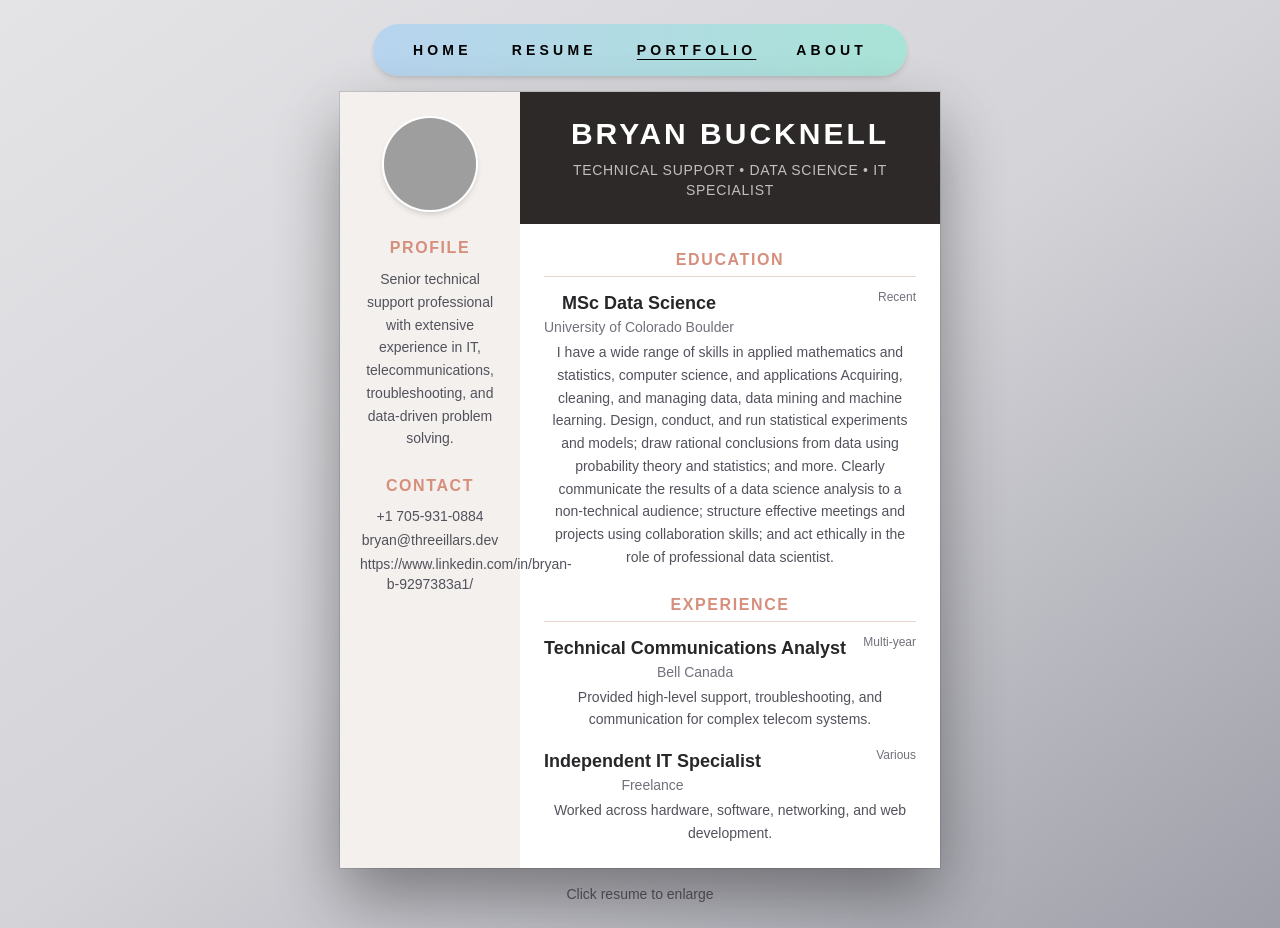
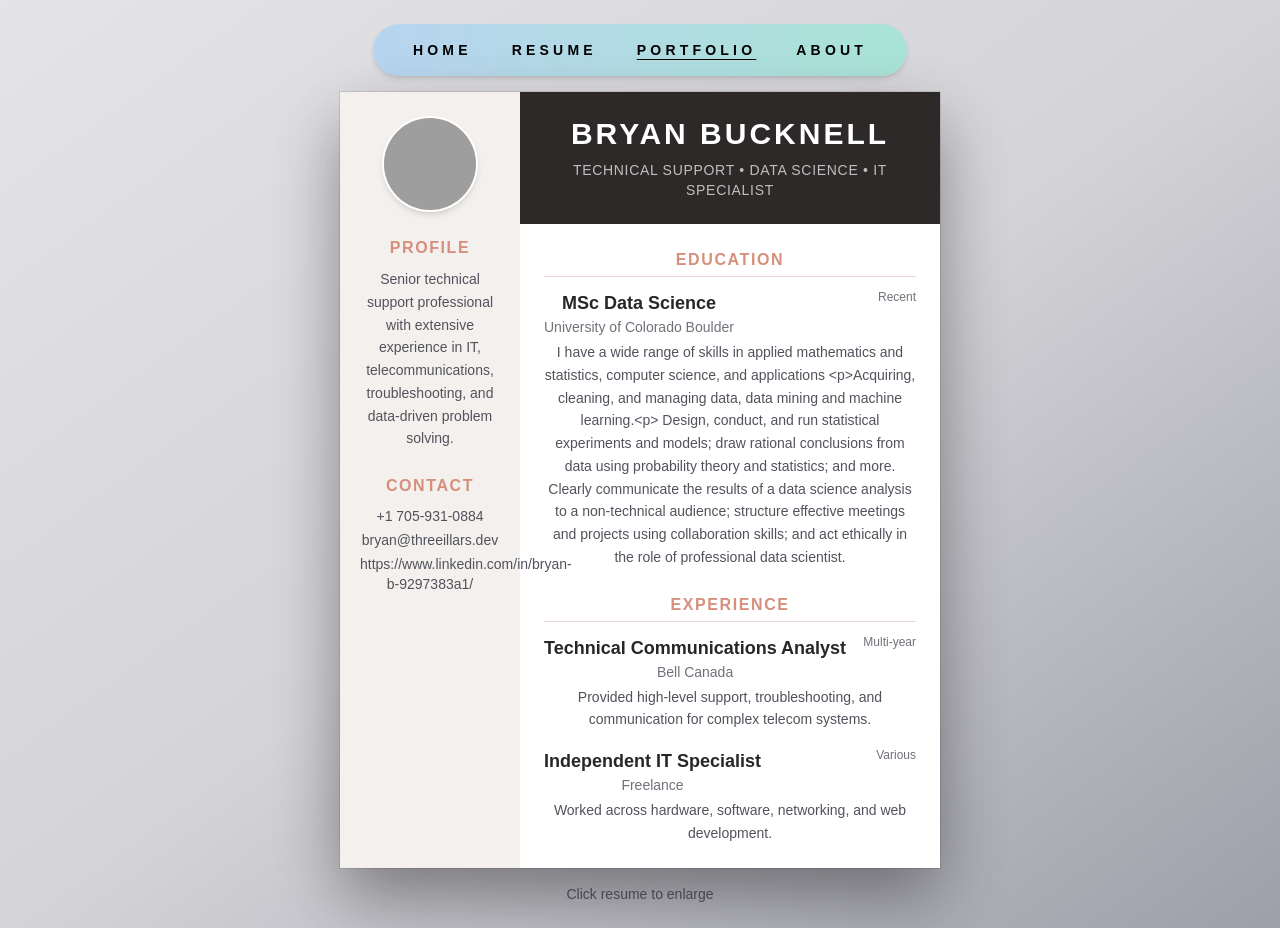
Before and after one commit to brbucknell/threepillars, a Next.js app: page /resume in a window 1280 px wide. Built offline with nearby package versions, Linux system fonts and the light colour scheme; grey boxes are pictures that could not be loaded.

Commit message:
Update page.tsx

```diff
--- a/app/resume/page.tsx
+++ b/app/resume/page.tsx
@@ -126,8 +126,7 @@ function ResumeMockup() {
               place="University of Colorado Boulder"
               years="Recent"
               text="I have a wide range of skills in applied mathematics and statistics, computer science, and applications
-
-              Acquiring, cleaning, and managing data, data mining and machine learning.
+              <p>Acquiring, cleaning, and managing data, data mining and machine learning.<p>
 Design, conduct, and run statistical experiments and models; draw rational conclusions from data using probability theory and statistics; and more.
 Clearly communicate the results of a data science analysis to a non-technical audience; structure effective meetings and projects
 using collaboration skills; and act ethically in the role of professional data scientist."
```
